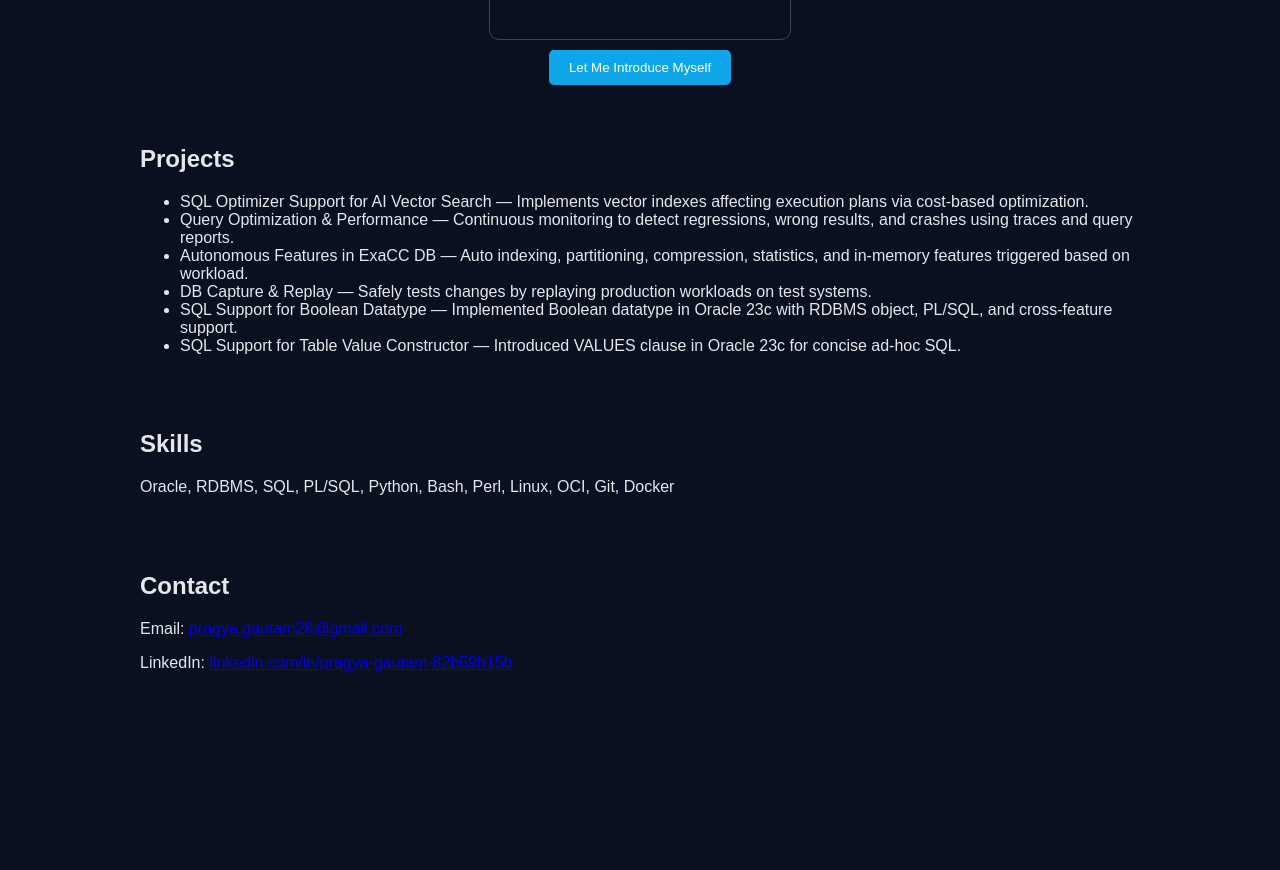
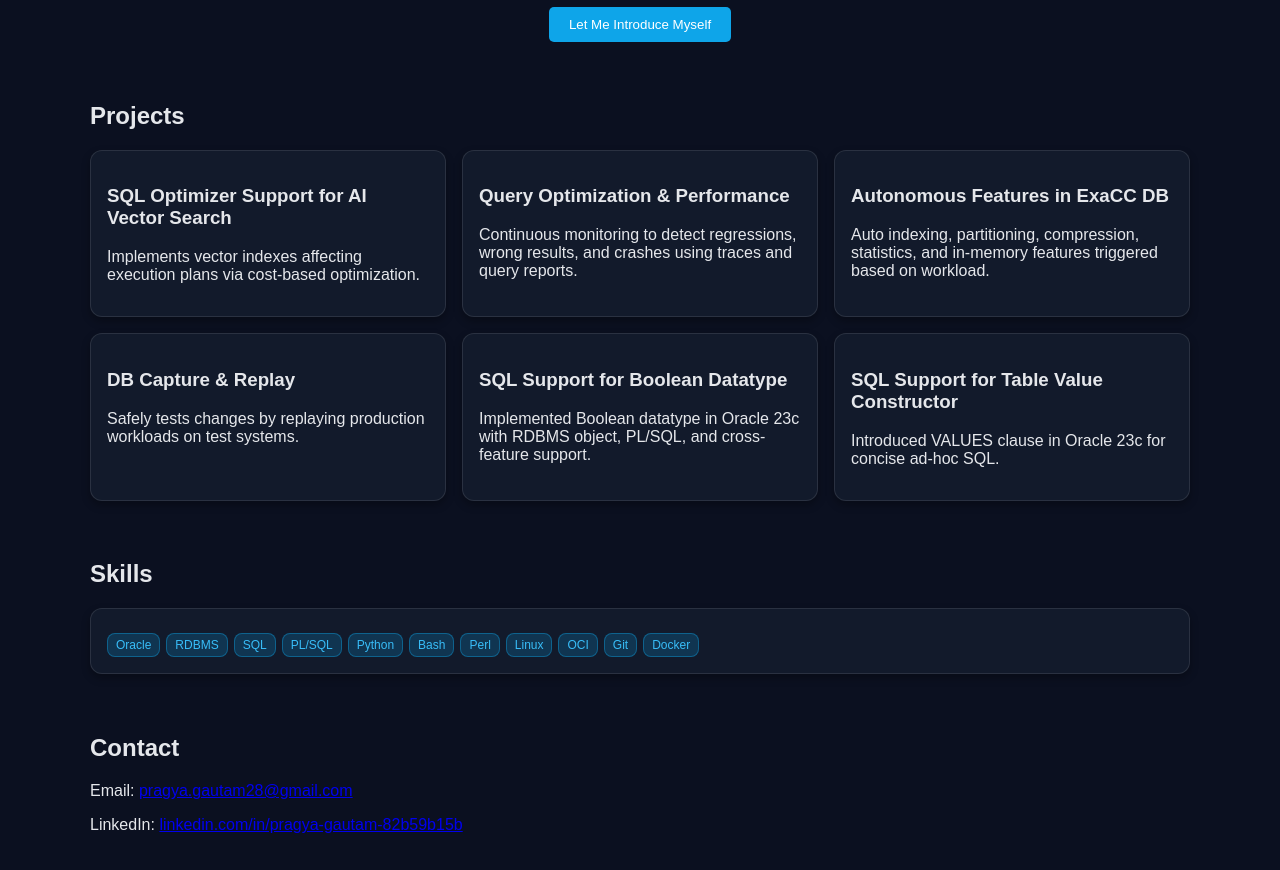
Before and after one commit to pragya-gautam/pragya-gautam.github.io, a plain HTML site: page index.html in a window 1280 px wide. Shown: the part 644-1514 px from the top of the page. Before the commit the page ends 1352 px from the top, so only its background shows below. Drawn offline with nearby package versions, Linux system fonts and the light colour scheme.

Commit message:
Update index.html - better UI of projects skills

```diff
--- a/index.html
+++ b/index.html
@@ -7,15 +7,20 @@
 <script type="module" src="https://unpkg.com/@google/model-viewer/dist/model-viewer.min.js"></script>
 <style>
   body { font-family: Arial, sans-serif; background: #0b1020; color: #e5e7eb; margin: 0; padding: 0; }
-  header, section { padding: 20px; max-width: 1000px; margin: auto; }
-  header { background: #121a2b; position: sticky; top: 0; display: flex; justify-content: space-between; align-items: center; }
-  h1 { color: #0ea5e9; }
+  header, section { padding: 20px; max-width: 1100px; margin: auto; }
+  header { background: #121a2b; position: sticky; top: 0; display: flex; justify-content: space-between; align-items: center; z-index: 50; }
+  h1 { color: #0ea5e9; margin: 0; }
   nav a { color: #e5e7eb; margin-left: 15px; text-decoration: none; }
   nav a:hover { color: #22d3ee; }
   .model-container { display: flex; flex-direction: column; align-items: center; margin-top: 20px; }
   model-viewer { width: 300px; height: 400px; background: transparent; border: 1px solid #444; border-radius: 10px; }
   button { padding: 10px 20px; background: #0ea5e9; color: #fff; border: none; border-radius: 5px; cursor: pointer; margin-top: 10px; }
   button:hover { background: #22d3ee; }
+  .cards { display: grid; grid-template-columns: repeat(auto-fill, minmax(300px, 1fr)); gap: 16px; }
+  .card { background: #121a2b; border: 1px solid rgba(255,255,255,0.1); border-radius: 12px; padding: 16px; box-shadow: 0 4px 8px rgba(0,0,0,0.3); transition: transform 0.3s ease; }
+  .card:hover { transform: translateY(-5px); }
+  .tags { display: flex; flex-wrap: wrap; gap: 6px; margin-top: 8px; }
+  .tag { background: rgba(14,165,233,0.2); padding: 4px 8px; border-radius: 8px; font-size: 12px; color: #38bdf8; border: 1px solid rgba(14,165,233,0.4); }
 </style>
 </head>
 <body>
@@ -38,18 +43,32 @@
 </section>
 <section id="projects">
 <h2>Projects</h2>
-<ul>
-<li>SQL Optimizer Support for AI Vector Search — Implements vector indexes affecting execution plans via cost-based optimization.</li>
-<li>Query Optimization & Performance — Continuous monitoring to detect regressions, wrong results, and crashes using traces and query reports.</li>
-<li>Autonomous Features in ExaCC DB — Auto indexing, partitioning, compression, statistics, and in-memory features triggered based on workload.</li>
-<li>DB Capture & Replay — Safely tests changes by replaying production workloads on test systems.</li>
-<li>SQL Support for Boolean Datatype — Implemented Boolean datatype in Oracle 23c with RDBMS object, PL/SQL, and cross-feature support.</li>
-<li>SQL Support for Table Value Constructor — Introduced VALUES clause in Oracle 23c for concise ad-hoc SQL.</li>
-</ul>
+<div class="cards">
+<div class="card"><h3>SQL Optimizer Support for AI Vector Search</h3><p>Implements vector indexes affecting execution plans via cost-based optimization.</p></div>
+<div class="card"><h3>Query Optimization & Performance</h3><p>Continuous monitoring to detect regressions, wrong results, and crashes using traces and query reports.</p></div>
+<div class="card"><h3>Autonomous Features in ExaCC DB</h3><p>Auto indexing, partitioning, compression, statistics, and in-memory features triggered based on workload.</p></div>
+<div class="card"><h3>DB Capture & Replay</h3><p>Safely tests changes by replaying production workloads on test systems.</p></div>
+<div class="card"><h3>SQL Support for Boolean Datatype</h3><p>Implemented Boolean datatype in Oracle 23c with RDBMS object, PL/SQL, and cross-feature support.</p></div>
+<div class="card"><h3>SQL Support for Table Value Constructor</h3><p>Introduced VALUES clause in Oracle 23c for concise ad-hoc SQL.</p></div>
+</div>
 </section>
 <section id="skills">
 <h2>Skills</h2>
-<p>Oracle, RDBMS, SQL, PL/SQL, Python, Bash, Perl, Linux, OCI, Git, Docker</p>
+<div class="card">
+<div class="tags">
+<span class="tag">Oracle</span>
+<span class="tag">RDBMS</span>
+<span class="tag">SQL</span>
+<span class="tag">PL/SQL</span>
+<span class="tag">Python</span>
+<span class="tag">Bash</span>
+<span class="tag">Perl</span>
+<span class="tag">Linux</span>
+<span class="tag">OCI</span>
+<span class="tag">Git</span>
+<span class="tag">Docker</span>
+</div>
+</div>
 </section>
 <section id="contact">
 <h2>Contact</h2>
@@ -71,17 +90,14 @@
   document.getElementById('speakBtn').addEventListener('click', () => {
     const utterance = new SpeechSynthesisUtterance(speechText);
     utterance.pitch = 1;
-    utterance.rate = 0.85; // slower speed
-
+    utterance.rate = 0.85;
     const voices = speechSynthesis.getVoices();
     const femaleVoice = voices.find(voice => voice.name.toLowerCase().includes('female') || voice.name.toLowerCase().includes('woman') || voice.name.toLowerCase().includes('google uk english female'));
     if (femaleVoice) {
       utterance.voice = femaleVoice;
     }
-
     utterance.onstart = () => startLipSync();
     utterance.onend = () => stopLipSync();
-
     speechSynthesis.speak(utterance);
   });
 
```
